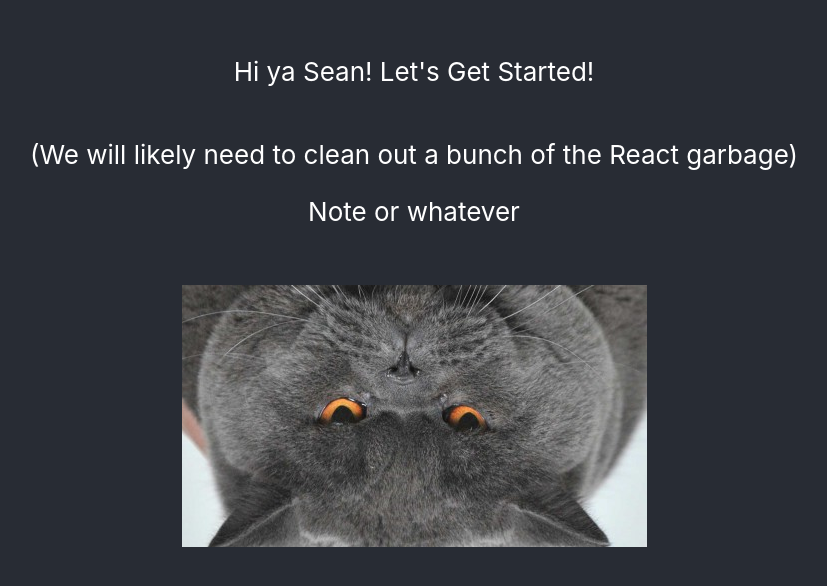
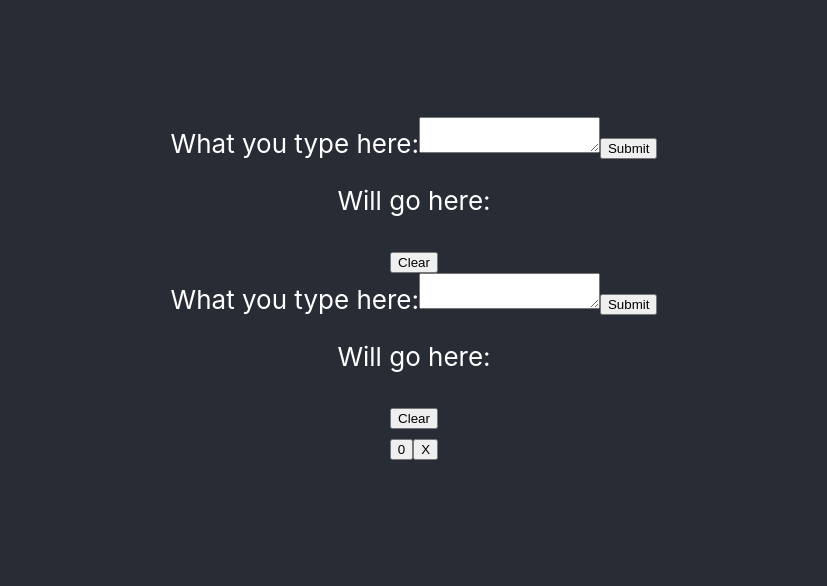
Before and after one commit to ArtyTheTorch/What-Did-I-Do-The-Other-Day, a React (Create React App) app in the folder what-did-i-do-the-other-day/: page / in a window 1280 px wide. Shown: the part 112-698 px from the top of the page, without its empty margins (226-1053 px from the left). Built offline with nearby package versions, Linux system fonts and the light colour scheme.

Commit message:
Added a counter button with a clear, as well as a input text box that copys over to a paragraph element

```diff
--- a/what-did-i-do-the-other-day/src/App.js
+++ b/what-did-i-do-the-other-day/src/App.js
@@ -1,23 +1,14 @@
 import React from 'react';
-import CatPhoto from './assets/CatPhoto'
+//import CatPhoto from './assets/CatPhoto'
 import './App.css';
-import Note from './components/Note';
+import CalendarGrid from './components/CalendarGrid';
 
 function App() {
   return (
     <div className="App">
       <header className="App-header">
-        <p>
-          Hi ya Sean! Let's Get Started!
-        </p>
-        <p>
-          (We will likely need to clean out a bunch of the React garbage)
-        </p>
-        <Note/>
-        <div className="App-logo">
-          <CatPhoto alt="logo" />
-        </div>
-        </header>
+          <CalendarGrid />
+      </header>
     </div>
   );
 }
--- /dev/null
+++ b/what-did-i-do-the-other-day/src/components/CalendarGrid.jsx
@@ -0,0 +1,18 @@
+import React, {Component} from 'react';
+import Note from './Note';
+import CounterContainer from './CounterContainer';
+
+
+class CalendarGrid extends Component {
+    render() {
+        return (
+            <div className="App">
+                <Note />
+                <Note />
+                <CounterContainer />
+            </div>
+        )
+    }
+}
+
+export default CalendarGrid
--- /dev/null
+++ b/what-did-i-do-the-other-day/src/components/CounterContainer.jsx
@@ -0,0 +1,46 @@
+import React, {Component} from 'react';
+
+// *Create a counter, EX: once you click a button five times have it show a message on the screen. Showing how to manipulate state
+// *Add a button
+// *add an X button to reset the game
+// *2 states: (Int)Count, (Bool)whether or not to show the message
+
+class CounterContainer extends Component{
+    render() {
+        return (
+            <div className="counter-container">
+                <Counter />
+            </div>
+        )
+    }
+}
+
+class Counter extends Component{
+    state = {
+        count : 0
+    }
+    handleClick = () => {
+        this.setState((prevState, { count }) => ({
+          count: prevState.count + 1
+        }))
+      }
+    handleReset = () => {
+        this.setState(count => ({
+            count : 0
+        })
+        )
+    }
+    render() {
+        return (
+            <div>
+            <button onClick={this.handleClick}>
+                {this.state.count}
+            </button>
+            <button onClick={this.handleReset}>
+                X
+            </button>
+            </div>
+        )
+    }
+}
+export default CounterContainer
--- a/what-did-i-do-the-other-day/src/components/Note.jsx
+++ b/what-did-i-do-the-other-day/src/components/Note.jsx
@@ -1,22 +1,61 @@
 import React, {Component} from 'react';
 /*TODO:
 *Read about how to create a controlled component
-*Create a counter, EX: once you click a button five times have it show a message on the screen. Showing how to manipulate state
-*Add a button
-*add an X button to reset the game
-*2 states: (Int)Count, (Bool)whether or not to show the message
+
 *Figure out how to take in text, within an textarea input (HTML)
 * - Get it set up so you can have a user input text
 * - Button that takes the text in the input and put it into an HTML tag as a DIV OR A P
 * - Hint: Your  input is a conduit for the user to write something into the state
 * - The button that you hit, needs to clear out the input & remove the text
 */
-class Note extends Component{
+class Note extends Component {
+    constructor(props) {
+      super(props);
+      this.state = {
+        value: '',
+        labelText: ''
+      };
+
+      this.handleChange = this.handleChange.bind(this);
+      this.handleSubmit = this.handleSubmit.bind(this);
+      this.handleClear = this.handleClear.bind(this);
+    }
+
+     handleChange(event) {
+        this.setState({value: event.target.value})
+     }
+
+    handleSubmit(event) {
+        this.setState(
+            labelText => ({labelText: this.state.value})
+        )
+      event.preventDefault();
+    }
+
+    handleClear = (event) => {
+        this.setState(
+            labelText => ({labelText : ''}),
+            value => ({value : ''})
+        )
+        event.preventDefault();
+    }
+
     render() {
         return (
-            <div> Note or whatever </div>
-        )
+            <form onSubmit={this.handleSubmit}>
+                <label>What you type here:
+                    <textarea value={this.state.value} onChange={this.handleChange}/>
+                </label>
+
+                <input type="submit" value="Submit" />
+
+                <p onChange={this.handleSubmit}>Will go here: {this.state.labelText}
+                </p>
+                <button onClick={this.handleClear}>Clear
+                </button>
+            </form>
+        );
     }
 }
 
-export default Note
+  export default Note
```
